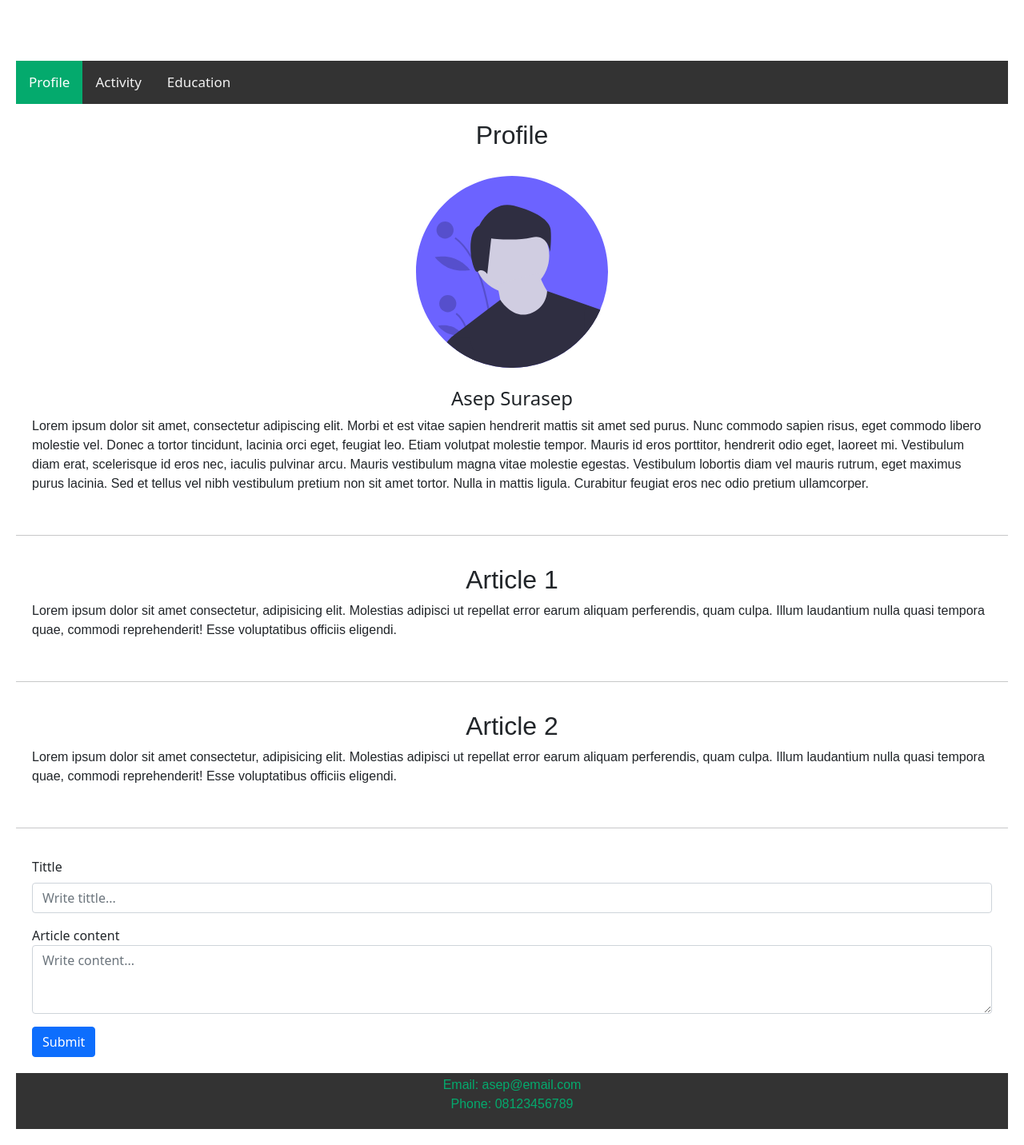
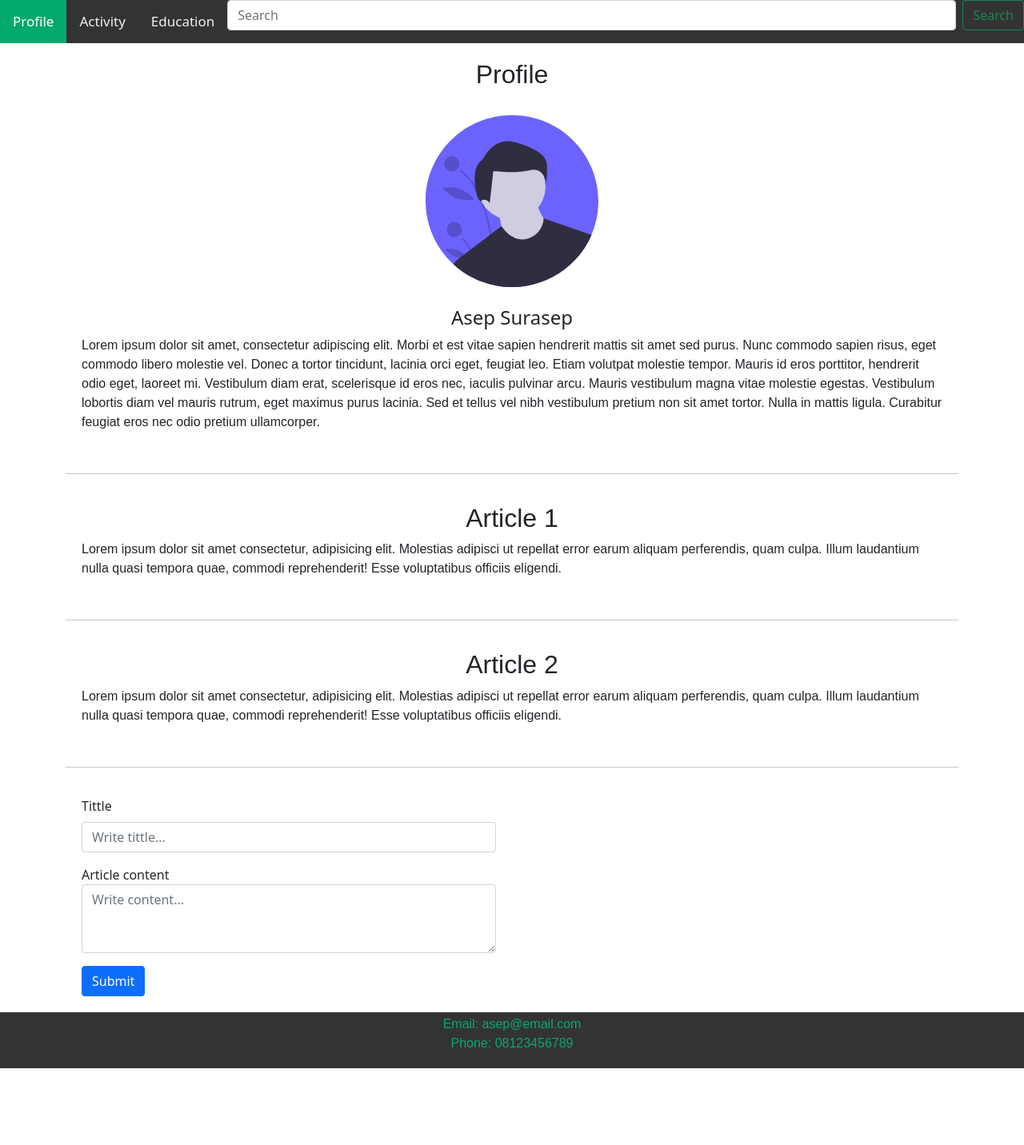
Before and after one commit to choiryaldisp/learn-react, a React (Create React App) app: page / in a window 1280 px wide. Shown: the whole page at 80% size. After the commit the page ends 1336 px from the top, so only its background shows below. Built offline with nearby package versions, Linux system fonts and the light colour scheme.

Commit message:
[EXERCISE] Update example

```diff
--- a/src/App.js
+++ b/src/App.js
@@ -2,6 +2,11 @@ import React, {Component} from 'react'
 import './MyStyle.css'
 import './undraw_male_avatar_323b.svg' // with import
 import 'bootstrap/dist/css/bootstrap.min.css'
+import NavbarApp from './NavbarApp'
+import ProfileApp from './ProfileApp'
+import ContentArticle from './ContentArticle'
+import FormInputContent from './FormInputContent'
+import FooterApp from './FooterApp'
 //class
 //function
 
@@ -22,81 +27,13 @@ class App extends Component{
   render(){
 
     return(
-      <div>
-          <h1 className="title">Enigmacamp X Sinamas Mining Trainee</h1>
-          <div className="topnav">
-              <a className="active" href="#profile">Profile</a>
-              <a href="#activity">Activity</a>
-              <a href="#education">Education</a>
-          </div>
-          <div className="content">
-            <div>
-              <h2>Profile</h2>
-              <div><br/>
-                <div>
-                  <img className='profile-img' src={require('./undraw_male_avatar_323b.svg').default} alt='Avatar'/> <br/>
-                    <h4>Asep Surasep</h4>
-
-                </div>
-              </div>
-              <div>
-              <p>Lorem ipsum dolor sit amet, consectetur adipiscing elit.
-                  Morbi et est vitae sapien hendrerit mattis sit amet sed purus.
-                  Nunc commodo sapien risus, eget commodo libero molestie vel.
-                  Donec a tortor tincidunt, lacinia orci eget, feugiat leo.
-                  Etiam volutpat molestie tempor. Mauris id eros porttitor, hendrerit odio
-                  eget, laoreet mi. Vestibulum diam erat, scelerisque id eros nec, iaculis
-                  pulvinar arcu. Mauris vestibulum magna vitae molestie egestas. Vestibulum
-                  lobortis diam vel mauris rutrum, eget maximus purus lacinia. Sed et tellus
-                  vel nibh vestibulum pretium non sit amet tortor. Nulla in mattis ligula.
-                  Curabitur feugiat eros nec odio pretium ullamcorper.</p>
-              </div>
-              </div>
-          </div>
-
-          <hr />
-          <div className="content">
-            <div>
-              <h2>Article 1</h2>
-            </div>
-            <div>
-              <p>Lorem ipsum dolor sit amet consectetur, adipisicing elit. Molestias adipisci ut repellat error earum aliquam perferendis, quam culpa. Illum laudantium nulla quasi tempora quae, commodi reprehenderit! Esse voluptatibus officiis eligendi.
-              </p>
-            </div>
-          </div>
-
-          <hr />
-          <div className="content">
-            <div>
-              <h2>Article 2</h2>
-            </div>
-            <div>
-              <p>Lorem ipsum dolor sit amet consectetur, adipisicing elit. Molestias adipisci ut repellat error earum aliquam perferendis, quam culpa. Illum laudantium nulla quasi tempora quae, commodi reprehenderit! Esse voluptatibus officiis eligendi.
-              </p>
-            </div>
-          </div>
-
-          <hr />
-          <div className="content">
-            <div className="mb-3">
-              <label htmlFor="formGroupExampleInput" className="form-label">Tittle</label>
-              <input type="text" className="form-control" id="formGroupExampleInput" placeholder="Write tittle..."/>
-            </div>
-            <div className="mb-3">
-              <label htmlFor="exampleFormControlTextarea1">Article content</label>
-              <textarea className="form-control" id="exampleFormControlTextarea1" placeholder='Write content...' rows="3"></textarea>
-            </div>
-            <div className="col-12">
-              <button type="submit" className="btn btn-primary">Submit</button>
-            </div>
-          </div>
-
-          <footer>
-            <p>Email: asep@email.com <br />
-              Phone: 08123456789
-            </p>
-          </footer>
-      </div>
+      <>
+      <NavbarApp/>
+      <ProfileApp/>
+      <ContentArticle/>
+      <FormInputContent/>
+      <FooterApp/>
+      </>
     );
   }
 
--- /dev/null
+++ b/src/ContentArticle.js
@@ -0,0 +1,33 @@
+import { Component } from "react";
+
+class ContentArticle extends Component{
+    render(){
+        return(
+            <div>
+            <div className='container'><hr/>
+                <div className="content">
+                    <div>
+                    <h2>Article 1</h2>
+                    </div>
+                    <div>
+                    <p>Lorem ipsum dolor sit amet consectetur, adipisicing elit. Molestias adipisci ut repellat error earum aliquam perferendis, quam culpa. Illum laudantium nulla quasi tempora quae, commodi reprehenderit! Esse voluptatibus officiis eligendi.
+                    </p>
+                    </div>
+                </div><hr/>
+
+                <div className="content">
+                    <div>
+                    <h2>Article 2</h2>
+                    </div>
+                    <div>
+                    <p>Lorem ipsum dolor sit amet consectetur, adipisicing elit. Molestias adipisci ut repellat error earum aliquam perferendis, quam culpa. Illum laudantium nulla quasi tempora quae, commodi reprehenderit! Esse voluptatibus officiis eligendi.
+                    </p>
+                    </div>
+                </div>
+            </div>
+            </div>
+        )
+    }
+}
+
+export default ContentArticle
--- /dev/null
+++ b/src/FooterApp.js
@@ -0,0 +1,15 @@
+import { Component } from "react";
+
+class FooterApp extends Component{
+    render(){
+        return(
+            <footer>
+            <p>Email: asep@email.com <br />
+              Phone: 08123456789
+            </p>
+          </footer>
+        )
+    }
+}
+
+export default FooterApp
--- /dev/null
+++ b/src/FormInputContent.js
@@ -0,0 +1,24 @@
+import { Component } from "react";
+
+class FormInputContent extends Component{
+    render(){
+        return(
+            <div className='container'><hr/>
+                <div className="content col-md-6" >
+                    <div className="mb-3">
+                        <label htmlFor="formGroupExampleInput" className="form-label">Tittle</label>
+                        <input type="text" className="form-control" id="formGroupExampleInput" placeholder="Write tittle..."/>
+                    </div>
+                    <div className="mb-3">
+                        <label htmlFor="exampleFormControlTextarea1">Article content</label>
+                        <textarea className="form-control" id="exampleFormControlTextarea1" placeholder='Write content...' rows="3"></textarea>
+                    </div>
+                    <div className="col-12">
+                        <button type="submit" className="btn btn-primary">Submit</button>
+                    </div>
+                </div>
+            </div>
+        )
+    }
+}
+export default FormInputContent
--- a/src/MyStyle.css
+++ b/src/MyStyle.css
@@ -1,14 +1,8 @@
-.mystyle{
-    color : white;
-    background-color : rgb(30, 207, 24);
-    padding: "10px";
-    font-family : "Arial"
-  }
 
 body {
-    background-color: #2D3B48;
-    padding: 20px;
-    margin: 0;
+    background-color: #02090f;
+    /* padding: 20px; */
+    margin: 20px;
 }
 .title {
     color: white;
@@ -71,7 +65,6 @@ margin-bottom: 10px;
     color: white;
 }
 
-
 .profile-img {
     width: 20%;
     height: 20%;
--- /dev/null
+++ b/src/NavbarApp.js
@@ -0,0 +1,19 @@
+import { Component } from "react";
+
+class NavbarApp extends Component{
+    render(){
+        return(
+            <div className="topnav">
+                <a className="active" href="#profile">Profile</a>
+                <a href="#activity">Activity</a>
+                <a href="#education">Education</a>
+                <form class="d-flex">
+                <input class="form-control me-2" type="search" placeholder="Search" aria-label="Search"/>
+                <button class="btn btn-outline-success" type="submit">Search</button>
+                </form>
+            </div>
+        )
+    }
+}
+
+export default NavbarApp
--- /dev/null
+++ b/src/ProfileApp.js
@@ -0,0 +1,36 @@
+import { Component } from "react";
+
+class ProfileApp extends Component{
+    render(){
+        return(
+            <div className="container">
+                <div className="content">
+                <div>
+                <h2>Profile</h2>
+                <div><br/>
+                    <div>
+                    <img className='profile-img' src={require('./undraw_male_avatar_323b.svg').default} alt='Avatar'/> <br/>
+                        <h4>Asep Surasep</h4>
+
+                    </div>
+                </div>
+                <div>
+                <p>Lorem ipsum dolor sit amet, consectetur adipiscing elit.
+                    Morbi et est vitae sapien hendrerit mattis sit amet sed purus.
+                    Nunc commodo sapien risus, eget commodo libero molestie vel.
+                    Donec a tortor tincidunt, lacinia orci eget, feugiat leo.
+                    Etiam volutpat molestie tempor. Mauris id eros porttitor, hendrerit odio
+                    eget, laoreet mi. Vestibulum diam erat, scelerisque id eros nec, iaculis
+                    pulvinar arcu. Mauris vestibulum magna vitae molestie egestas. Vestibulum
+                    lobortis diam vel mauris rutrum, eget maximus purus lacinia. Sed et tellus
+                    vel nibh vestibulum pretium non sit amet tortor. Nulla in mattis ligula.
+                    Curabitur feugiat eros nec odio pretium ullamcorper.</p>
+                </div>
+                </div>
+            </div>
+          </div>
+        )
+    }
+}
+
+export default ProfileApp
```
